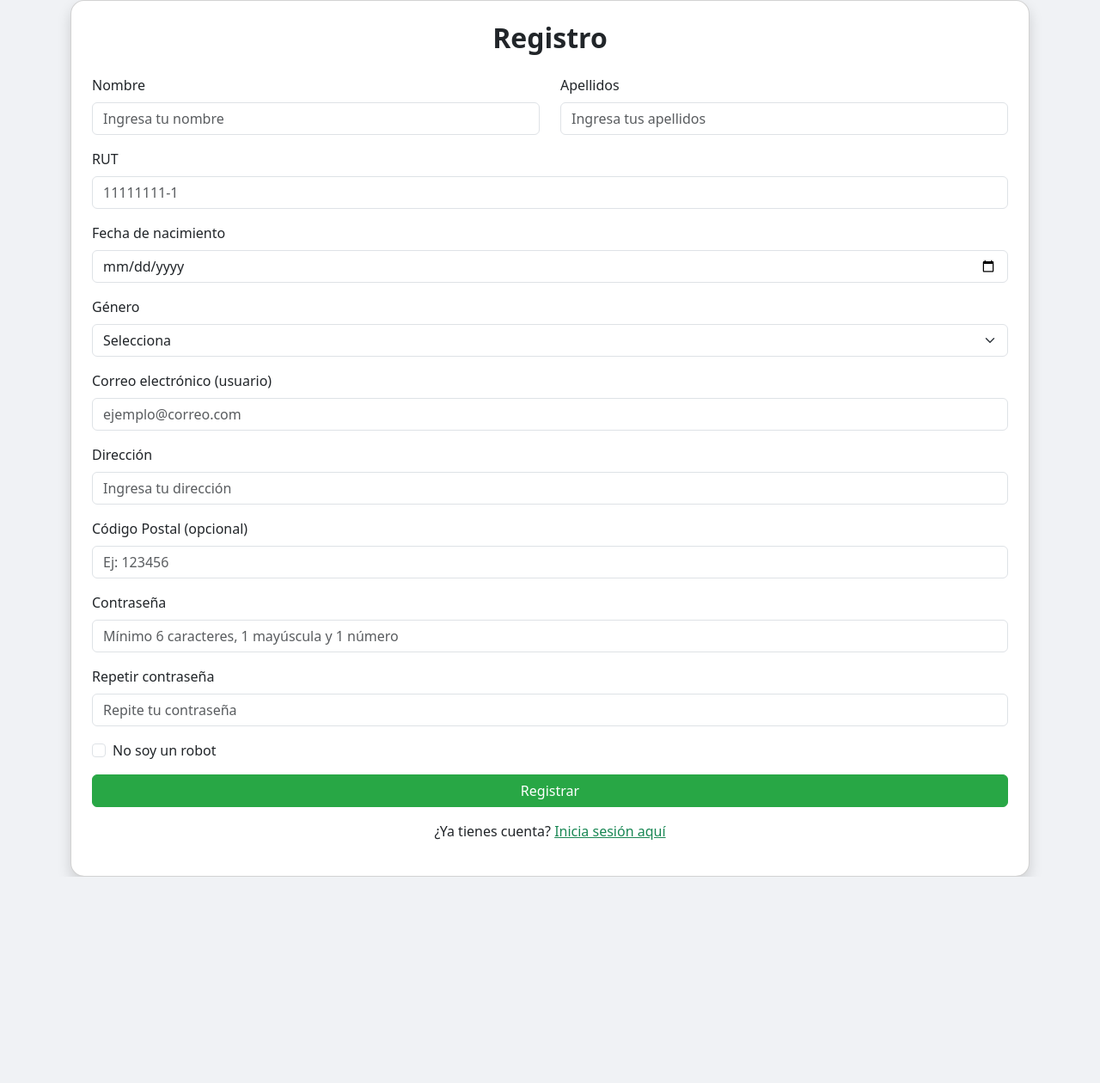
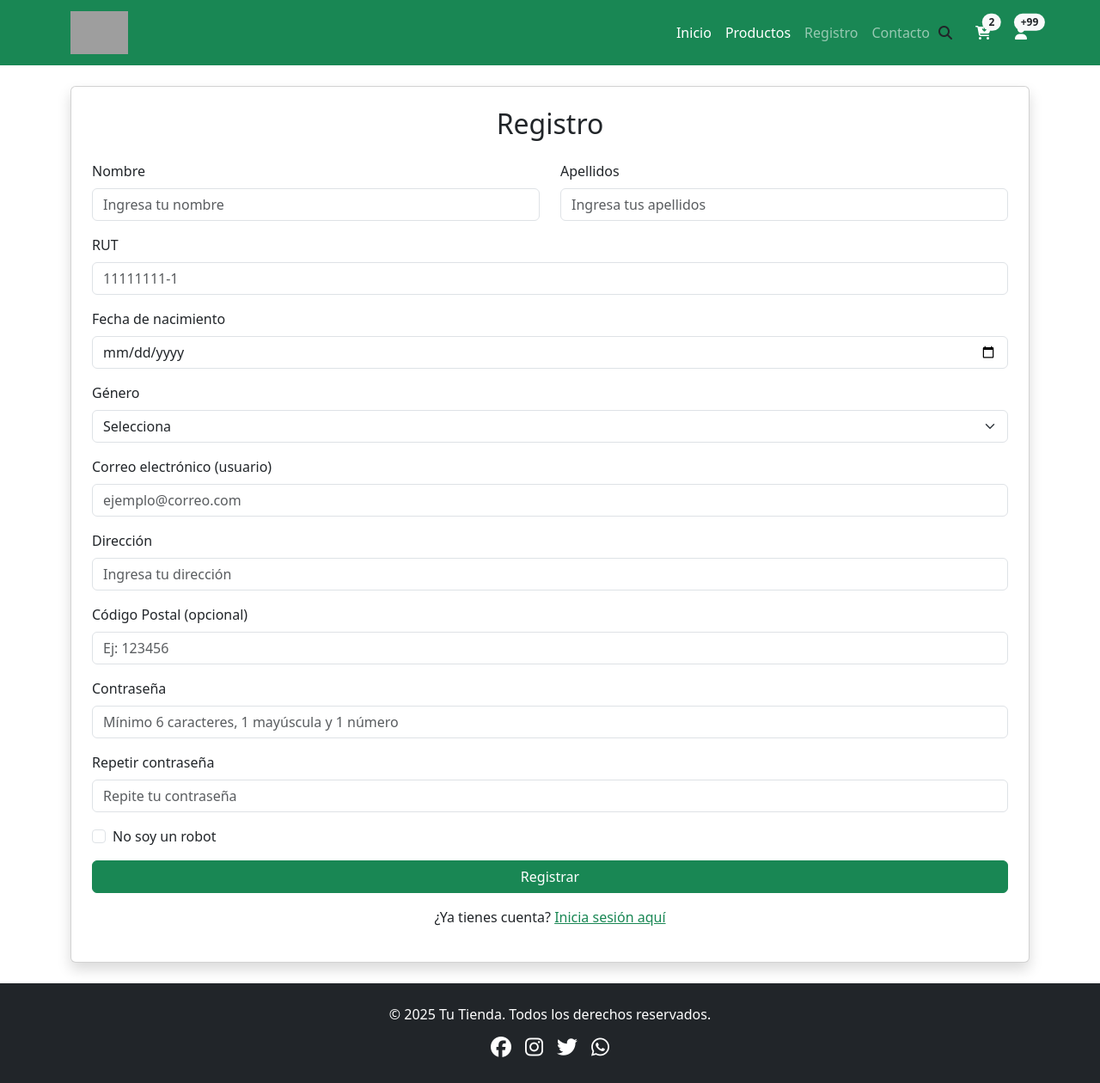
Before and after one commit to cocontador/bosque-antiguo, a plain HTML site: page registro.html in a window 1280 px wide. Shown: the whole page at 86% size. Before the commit the page ends 1020 px from the top, so only its background shows below. Drawn offline with nearby package versions, Linux system fonts and the light colour scheme; files that its build step writes are made by us from their sources; grey boxes are pictures that could not be loaded.

Commit message:
update-registro

```diff
--- a/registro.html
+++ b/registro.html
@@ -5,12 +5,68 @@
     <meta charset="UTF-8">
     <meta name="viewport" content="width=device-width, initial-scale=1.0">
     <title>Registro</title>
-    <link href="https://cdn.jsdelivr.net/npm/bootstrap@5.3.1/dist/css/bootstrap.min.css" rel="stylesheet">
     <link rel="stylesheet" href="registro.css">
+    <!-- Bootstrap CSS -->
+    <link href="https://cdn.jsdelivr.net/npm/bootstrap@5.3.3/dist/css/bootstrap.min.css" rel="stylesheet" />
+    <!-- Font Awesome -->
+    <link rel="stylesheet" href="https://cdnjs.cloudflare.com/ajax/libs/font-awesome/6.5.0/css/all.min.css" />
 </head>
 
 <body>
-    <div class="container d-flex justify-content-center align-items-center min-vh-100">
+
+    <!-- NAVBAR -->
+    <nav class="navbar navbar-expand-lg navbar-dark bg-success">
+        <div class="container">
+            <a class="navbar-brand" href="#">
+                <img src="/img/logo ba.png" alt="Logo" height="50" />
+            </a>
+            <button class="navbar-toggler" type="button" data-bs-toggle="collapse" data-bs-target="#menu"
+                aria-controls="menu" aria-expanded="false" aria-label="Toggle navigation">
+                <span class="navbar-toggler-icon"></span>
+            </button>
+            <div class="collapse navbar-collapse" id="menu">
+                <ul class="navbar-nav ms-auto">
+                    <li class="nav-item">
+                        <a class="nav-link active" href="/inicio.html">Inicio</a>
+                    </li>
+                    <li class="nav-item">
+                        <a class="nav-link active" href="/productos.html">Productos</a>
+                    </li>
+                    <li class="nav-item"><a class="nav-link" href="/registro.html">Registro</a></li>
+                    <li class="nav-item"><a class="nav-link" href="/contacto.html">Contacto</a></li>
+                </ul>
+            </div>
+
+            <!-- ICONO DE BUSQUEDA -->
+
+            <div class="navbar align-self-center d-flex">
+                <div class="d-lg-none flex-sm-fill mt-3 mb-4 col-7 col-sm-auto pr-3">
+                    <div class="input-group">
+                        <input type="text" class="form-control me-2" id="inputMobileSearch" placeholder="Buscar..." />
+                        <div class="input-group-text">
+                            <i class="fa fa-fw fa-search"></i>
+                        </div>
+                    </div>
+                </div>
+                <a class="nav-icon d-none d-lg-inline" href="#" data-bs-toggle="modal"
+                    data-bs-target="#templatemo_search">
+                    <i class="fa fa-fw fa-search text-dark mr-2"></i>
+                </a>
+                <a class="mx-4 nav-icon position-relative text-decoration-none" href="#">
+                    <i class="fa fa-fw fa-cart-arrow-down text-white mr-1"></i>
+                    <span
+                        class="position-absolute top-0 left-100 translate-middle badge rounded-pill bg-light text-dark">2</span>
+                </a>
+                <a class="nav-icon position-relative text-decoration-none" href="#">
+                    <i class="fa fa-fw fa-user text-white mr-3"></i>
+                    <span
+                        class="position-absolute top-0 left-100 translate-middle badge rounded-pill bg-light text-dark">+99</span>
+                </a>
+            </div>
+        </div>
+    </nav>
+    <!-- Formulario -->
+    <div class="container my-4 d-flex justify-content-center align-items-center min-vh-100">
         <div class="card shadow p-4 w-100 w-md-75 w-lg-50">
             <h2 class="text-center mb-4">Registro</h2>
             <form id="registroForm">
@@ -98,7 +154,8 @@
 
                 <!-- Botón para enviar -->
                 <button type="submit" class="btn btn-success w-100">Registrar</button>
-                <p class="mt-3 text-center">¿Ya tienes cuenta? <a href="login.html" class="text-success">Inicia sesión
+                <p class="mt-3 text-center">¿Ya tienes cuenta? <a href="login.html" class="text-success">Inicia
+                        sesión
                         aquí</a></p>
             </form>
 
@@ -108,9 +165,22 @@
             </div>
         </div>
     </div>
+    </div>
+    <!-- FOOTER -->
+    <footer class="bg-dark text-white text-center py-4">
+        <p class="mb-2">&copy; 2025 Tu Tienda. Todos los derechos reservados.</p>
+        <div class="d-flex justify-content-center gap-3">
+            <a href="https://facebook.com" target="_blank" class="text-white fs-4"><i class="fab fa-facebook"></i></a>
+            <a href="https://instagram.com" target="_blank" class="text-white fs-4"><i class="fab fa-instagram"></i></a>
+            <a href="https://twitter.com" target="_blank" class="text-white fs-4"><i class="fab fa-twitter"></i></a>
+            <a href="https://wa.me/56912345678" target="_blank" class="text-white fs-4"><i
+                    class="fab fa-whatsapp"></i></a>
+        </div>
+    </footer>
+
 
     <!-- Validaciones en JS -->
-    <script src="https://cdn.jsdelivr.net/npm/bootstrap@5.3.1/dist/js/bootstrap.bundle.min.js"></script>
+    <script src="https://cdn.jsdelivr.net/npm/bootstrap@5.3.3/dist/js/bootstrap.bundle.min.js"></script>
 
     <script>
         const form = document.getElementById("registroForm");
@@ -169,6 +239,7 @@
                 successMessage.style.display = "none";
             }, 6000);
         });
+
     </script>
 </body>
 
```
Also changed, not shown: css/styles.css (+30 -14 lines).
